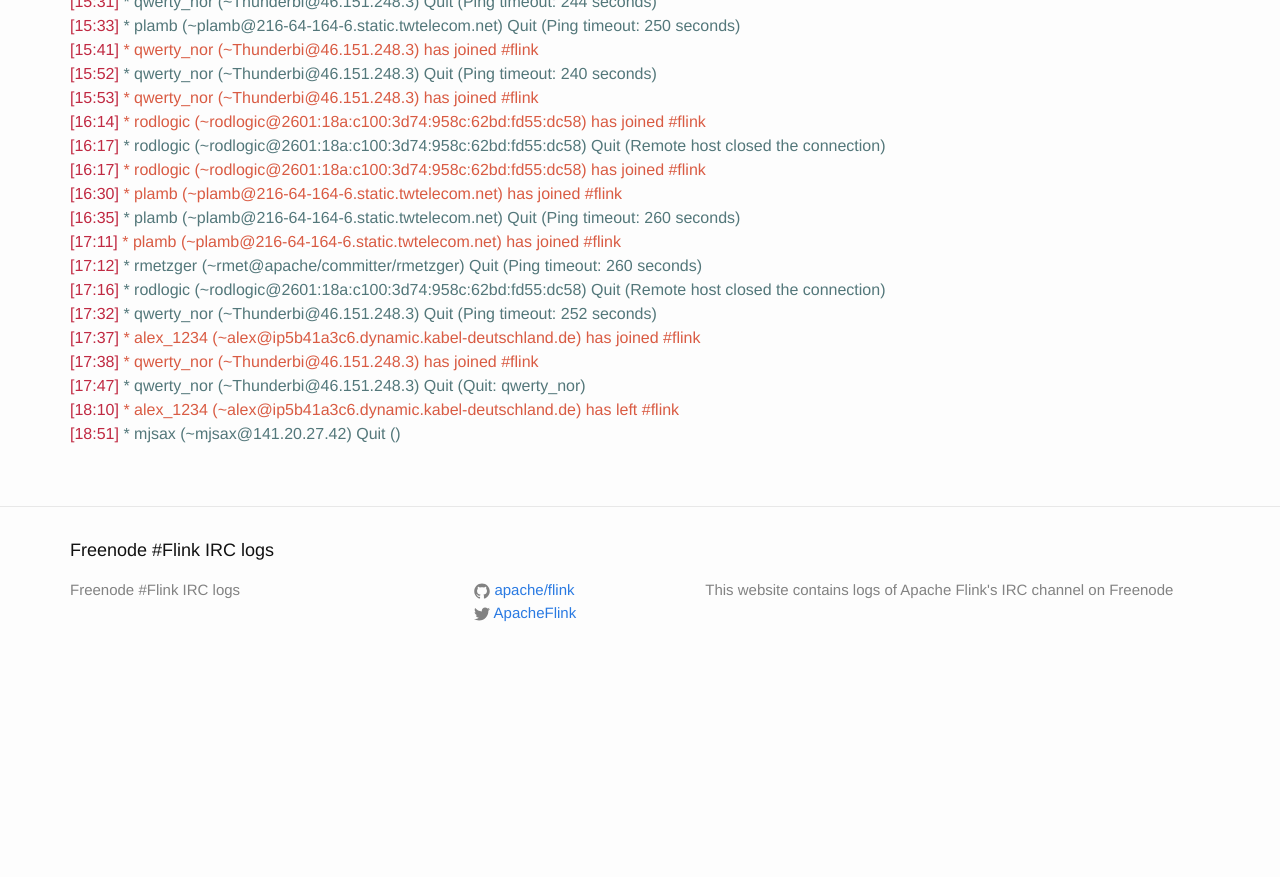
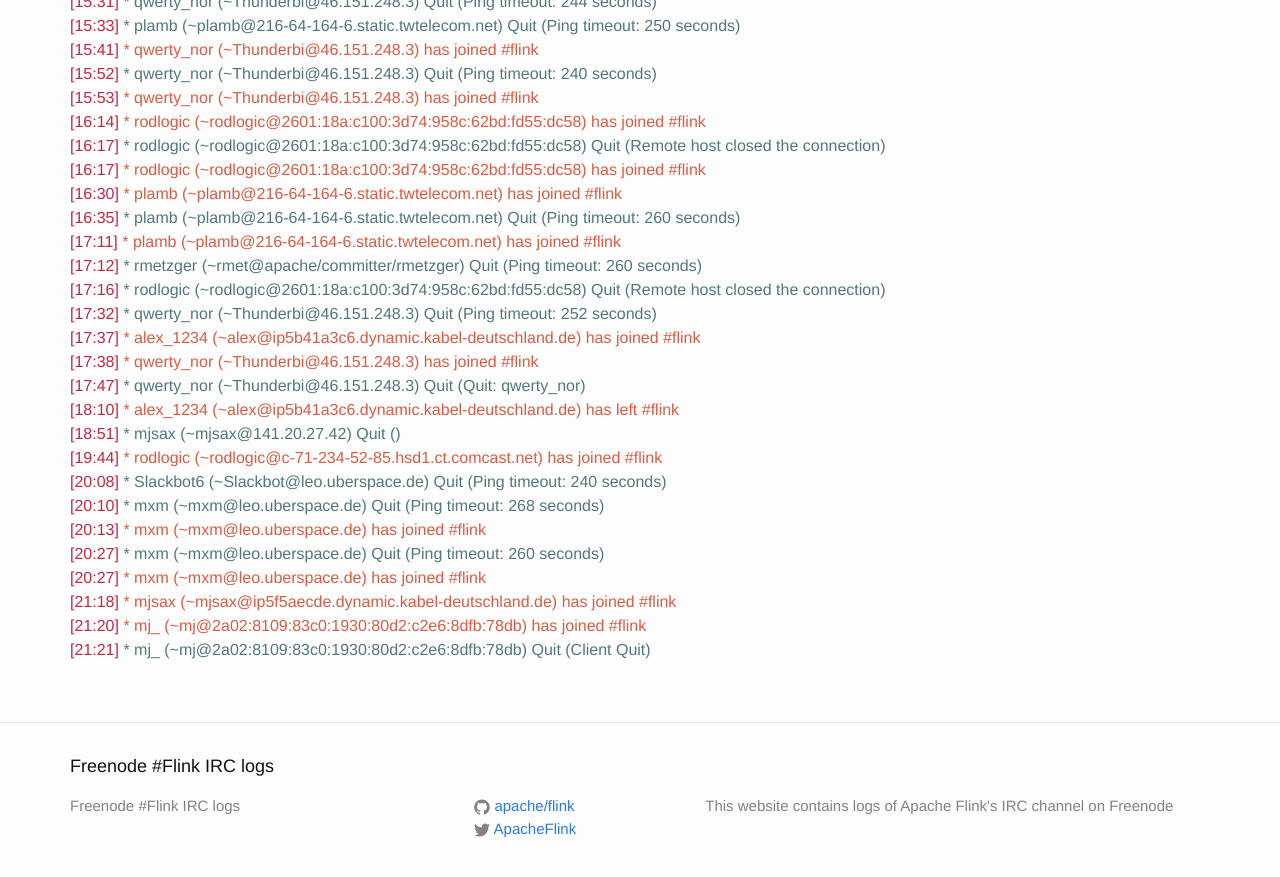
Before and after one commit to flink-irc-logs/flink-irc-logs.github.io, a Jekyll site: the page built from _posts/2015-10-15-logs.markdown, in a window 1280 px wide and 900 px high, scrolled down 3258 px. Shown: the top 877 px of the window. Built offline with Jekyll 4.4.1, drawn with Linux system fonts in a browser that asks for light colours; before the commit the page ends 3942 px from its top, so only the background shows below that.

Commit message:
Update of the logs on Thu Oct 15 21:26:41 CEST 2015

```diff
--- a/_posts/2015-10-15-logs.markdown
+++ b/_posts/2015-10-15-logs.markdown
@@ -144,3 +144,12 @@
 <span class="irc-date">[17:47]</span> <span class="irc-navy">* qwerty_nor (~Thunderbi@46.151.248.3) Quit (Quit: qwerty_nor)</span><br />
 <span class="irc-date">[18:10]</span> <span class="irc-green">* alex_1234 (~alex@ip5b41a3c6.dynamic.kabel-deutschland.de) has left #flink</span><br />
 <span class="irc-date">[18:51]</span> <span class="irc-navy">* mjsax (~mjsax@141.20.27.42) Quit ()</span><br />
+<span class="irc-date">[19:44]</span> <span class="irc-green">* rodlogic (~rodlogic@c-71-234-52-85.hsd1.ct.comcast.net) has joined #flink</span><br />
+<span class="irc-date">[20:08]</span> <span class="irc-navy">* Slackbot6 (~Slackbot@leo.uberspace.de) Quit (Ping timeout: 240 seconds)</span><br />
+<span class="irc-date">[20:10]</span> <span class="irc-navy">* mxm (~mxm@leo.uberspace.de) Quit (Ping timeout: 268 seconds)</span><br />
+<span class="irc-date">[20:13]</span> <span class="irc-green">* mxm (~mxm@leo.uberspace.de) has joined #flink</span><br />
+<span class="irc-date">[20:27]</span> <span class="irc-navy">* mxm (~mxm@leo.uberspace.de) Quit (Ping timeout: 260 seconds)</span><br />
+<span class="irc-date">[20:27]</span> <span class="irc-green">* mxm (~mxm@leo.uberspace.de) has joined #flink</span><br />
+<span class="irc-date">[21:18]</span> <span class="irc-green">* mjsax (~mjsax@ip5f5aecde.dynamic.kabel-deutschland.de) has joined #flink</span><br />
+<span class="irc-date">[21:20]</span> <span class="irc-green">* mj_ (~mj@2a02:8109:83c0:1930:80d2:c2e6:8dfb:78db) has joined #flink</span><br />
+<span class="irc-date">[21:21]</span> <span class="irc-navy">* mj_ (~mj@2a02:8109:83c0:1930:80d2:c2e6:8dfb:78db) Quit (Client Quit)</span><br />
```
